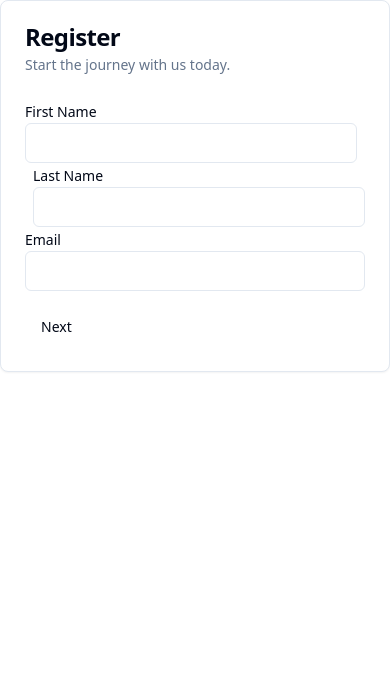
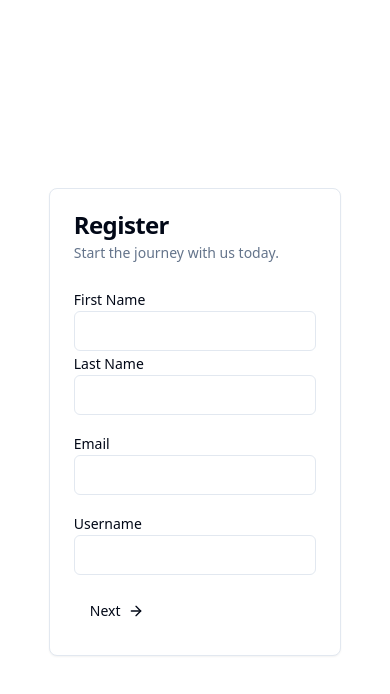
Before and after one commit to akadeepesh/Virtual-Mentor-EY, a Next.js app in the folder frontend/: page /check in a window 390 px wide. Shown: the top 694 px of the page. Built offline with nearby package versions, Linux system fonts and the light colour scheme; no server answers.

Commit message:
added more checks and username field

```diff
--- a/frontend/pages/check.tsx
+++ b/frontend/pages/check.tsx
@@ -11,11 +11,13 @@ import {
 } from "@/components/ui/card";
 import { Button } from "@/components/ui/button";
 import Head from "next/head";
+import { ArrowRight } from "lucide-react";
 
 type FormData = {
   firstName: string;
   lastName: string;
   email: string;
+  username: string;
   skills: string;
   gender: string;
 };
@@ -26,6 +28,7 @@ const Form = () => {
     firstName: '',
     lastName: '',
     email: '',
+    username: '',
     skills: '',
     gender: '',
   });
@@ -48,12 +51,24 @@ const Form = () => {
       const formErrors: Partial<FormData> = {};
       if (!formData.firstName.trim()) {
         formErrors.firstName = "First name can't be empty";
+      } else if (formData.firstName.trim().length < 3) {
+        formErrors.firstName = "First name should be more than 3 letters";
       }
       if (!formData.lastName.trim()) {
         formErrors.lastName = "Last name can't be empty";
+      } else if (formData.lastName.trim().length < 3) {
+        formErrors.lastName = "Last name should be more than 3 letters";
       }
       if (!formData.email.trim()) {
         formErrors.email = "Email can't be empty";
+      } else if (!/^[\w-]+(\.[\w-]+)*@([\w-]+\.)+[a-zA-Z]{2,7}$/.test(formData.email.trim())) {
+        formErrors.email = "Email is not valid";
+      }
+      if (!formData.username.trim()){
+        formErrors.username = "Username can't be empty";
+      } else if (formData.username.trim().length < 3) {
+        formErrors.username = "Username should be more than 3 letters";
+        // If username already present in database then don't accept.
       }
       if (Object.keys(formErrors).length === 0) {
         setErrors({});
@@ -100,11 +115,11 @@ const Form = () => {
   }, [section]);
 
   return (
-    <div className="flex justify-center items-center">
+    <div className="flex justify-center items-center h-screen">
       <Head>
         <title>Create your profile</title>
       </Head>
-      <Card className="w-full md:w-[700px] sm:w-full">
+      <Card className="md:w-[700px] w-3/4">
         <CardHeader>
           <CardTitle>Register</CardTitle>
           <CardDescription>Start the journey with us today.</CardDescription>
@@ -113,16 +128,16 @@ const Form = () => {
           <form onSubmit={handleFormSubmit}>
             {section === 1 && (
               <div className="flex flex-col">
-                <div className="flex flex-wrap">
-                  <div className="w-full md:w-1/2 pr-2">
+                <div className="flex flex-wrap mb-4">
+                  <div className="w-full md:w-1/2 md:pr-2">
                     <Label>First Name</Label>
                     <Input type="text" name="firstName" value={formData.firstName} onChange={(e) => setFormData({ ...formData, firstName: e.target.value })} />
-                    {errors.firstName && <span className="text-red-400">{errors.firstName}</span>}
+                    {errors.firstName && <span className="text-red-400 text-sm">{errors.firstName}</span>}
                   </div>
-                  <div className="w-full md:w-1/2 pl-2">
+                  <div className="w-full md:w-1/2 md:pl-2">
                     <Label>Last Name</Label>
                     <Input type="text" name="lastName" value={formData.lastName} onChange={(e) => setFormData({ ...formData, lastName: e.target.value })} />
-                    {errors.lastName && <span className="text-red-400">{errors.lastName}</span>}
+                    {errors.lastName && <span className="text-red-400 text-sm">{errors.lastName}</span>}
                   </div>
                 </div>
                 <div className="mb-4">
@@ -130,8 +145,13 @@ const Form = () => {
                   <Input type="text" name="email" value={formData.email} onChange={(e) => setFormData({ ...formData, email: e.target.value })} />
                   {errors.email && <span className="text-red-400 text-sm">{errors.email}</span>}
                 </div>
+                <div className="mb-4">
+                  <Label>Username</Label>
+                  <Input type="text" name="username" value={formData.username} onChange={(e) => setFormData({...formData, username: e.target.value })} />
+                  {errors.username && <span className="text-red-400 text-sm">{errors.username}</span>}
+                </div>
                 <div className="justify-between">
-                  <Button variant={"ghost"} onClick={handleNextClick}>Next</Button>
+                  <Button variant={"ghost"} onClick={handleNextClick}>Next <ArrowRight className="w-4 h-4 ml-2" /></Button>
                 </div>
               </div>
             )}
```
